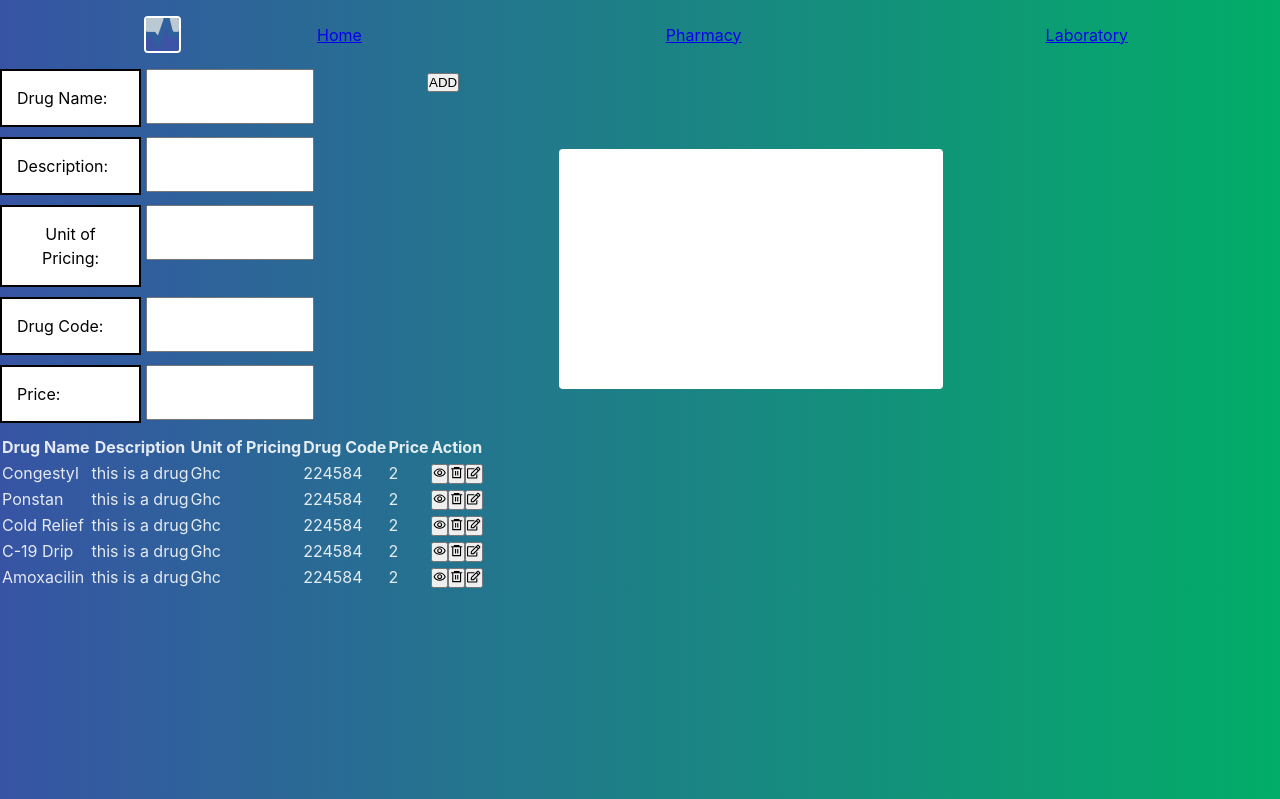
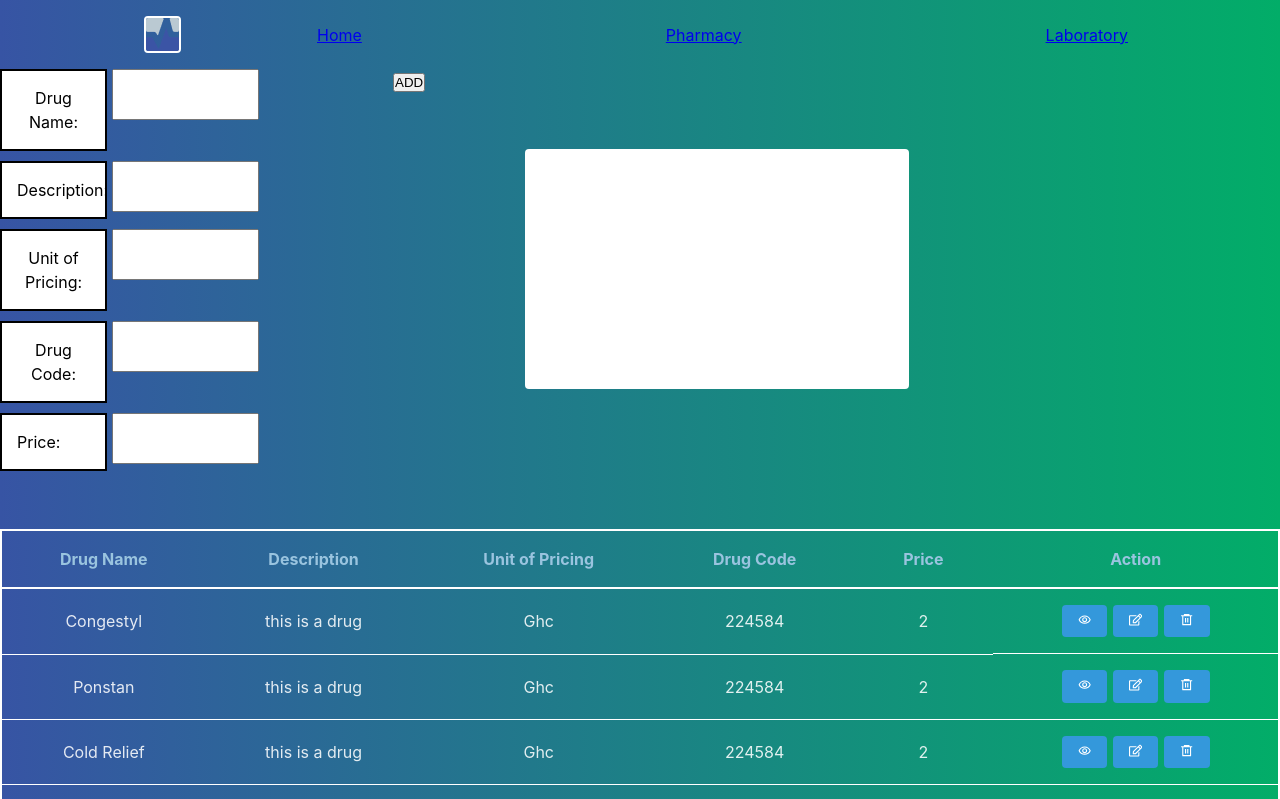
Before and after one commit to abronoma/Project-Medtrack, a React (Vite) app: page /pharmacy in a window 1280 px wide. Shown: the top 799 px of the page. Built offline with nearby package versions, Linux system fonts and the light colour scheme.

Commit message:
Buttons styled

```diff
--- a/src/components/pharmacy/Table.jsx
+++ b/src/components/pharmacy/Table.jsx
@@ -1,4 +1,5 @@
 import React from "react";
+import style from './Table.module.css'
 import { pharmacyData } from "../../data/dummy.js";
 import { RiDeleteBin6Line } from "react-icons/ri";
 import { FaRegEdit } from "react-icons/fa";
@@ -7,7 +8,7 @@ import { MdOutlineRemoveRedEye } from "react-icons/md";
 
 export default function Table() {
   return (
-    <div>
+    <div className={style.table_container}>
       <table>
         <thead>
           <tr>
@@ -27,10 +28,10 @@ export default function Table() {
               <td>{item.unitOfPricing}</td>
               <td>{item.drugCode}</td>
               <td>{item.price}</td>
-              <td>
+              <td className={style.btns}>
                 <button><MdOutlineRemoveRedEye/></button>
+                <button><FaRegEdit/></button>
                 <button><RiDeleteBin6Line/></button>
-                <button><FaRegEdit/></button>
               </td>
             </tr>
           ))}
--- /dev/null
+++ b/src/components/pharmacy/Table.module.css
@@ -0,0 +1,51 @@
+.table_container {
+    display: flex;
+    padding: 3rem 0;
+    margin: 0 auto;
+    /* background-color: #fff;
+     */
+}
+
+.table_container table{
+    width: 100%;
+    border: 2px solid #fff;
+    border-collapse: collapse;
+  }
+
+table thead {
+    border: 2px solid #fff;
+
+}
+
+table thead tr th{
+    padding: 1rem 2rem;
+    color: rgb(154, 196, 223);
+    font-size: 1rem;
+  }
+
+  table tbody tr td{
+    padding: 1rem 2rem;
+    text-align: center;
+    border-bottom: 1px solid #fff;
+  }
+
+  .btns {
+    display: flex;
+    gap: 6px;
+    justify-content: center;
+    align-items: center;
+  }
+
+  .btns button {
+    background-color: #3498db;
+    color: #ffffff;
+    padding: 8px 16px;
+    border: none;
+    cursor: pointer;
+    border-radius: 4px;
+}
+
+.btns button:hover {
+    background-color: #fff;
+    color: #3498db;
+  }
--- a/src/index.css
+++ b/src/index.css
@@ -5,28 +5,17 @@
 
   color-scheme: light dark;
   color: rgba(255, 255, 255, 0.87);
-  /* background-color: #3754A4; */
   background: linear-gradient(to right, #3754A4, #02AD68);
 
-
-  /* font-synthesis: none;
-  text-rendering: optimizeLegibility;
-  -webkit-font-smoothing: antialiased;
-  -moz-osx-font-smoothing: grayscale; */
 }
 
 * {
   margin: 0;
   padding: 0;
+  box-sizing: border-box;
 }
 
-/* body {
-  margin: 0;
-  display: flex;
-  place-items: center;
-  min-width: 320px;
-  min-height: 100vh;
-} */
+
 
 /* h1 {
   font-size: 3.2em;
```
Also changed, not shown: src/components/pharmacy/Form.module.css (+5 -9 lines).
